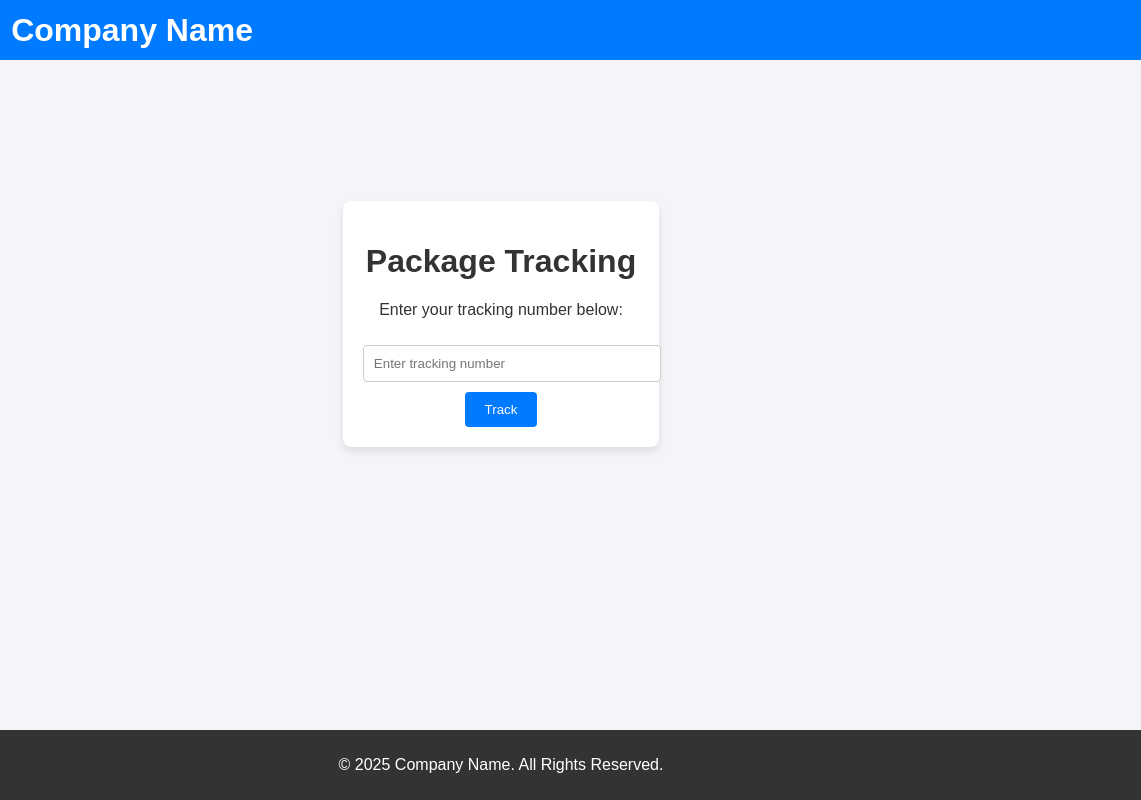
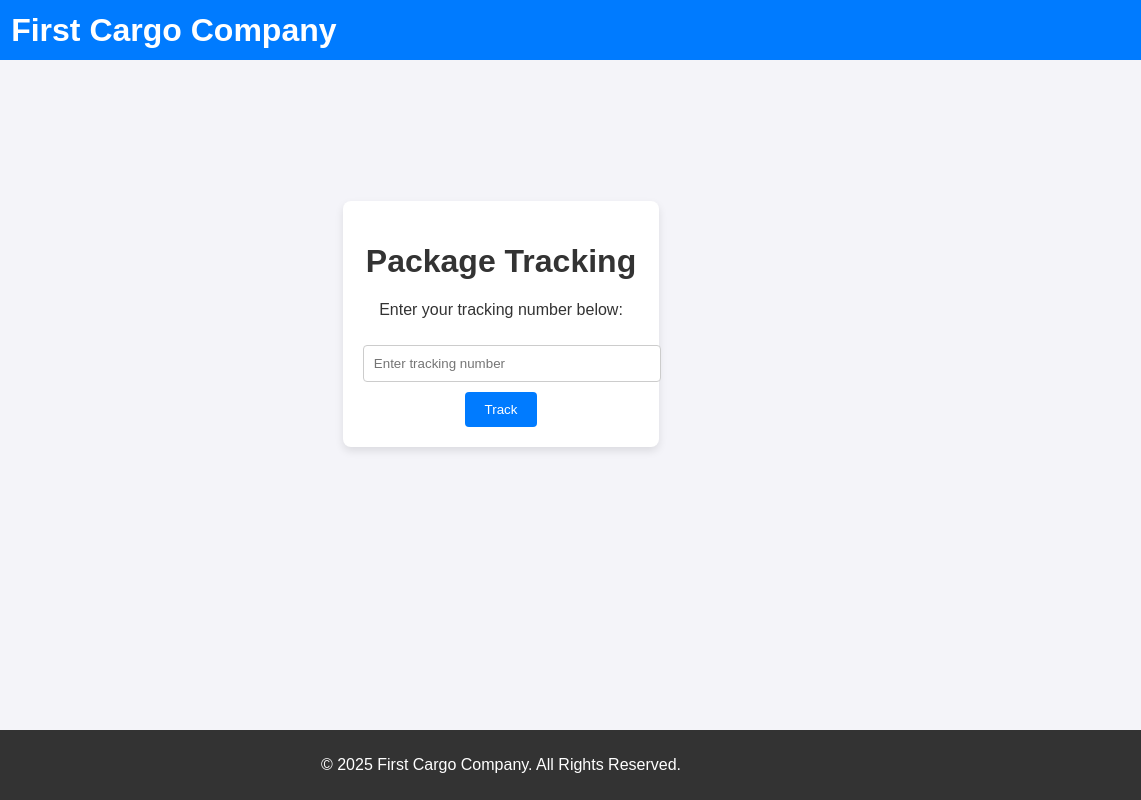
Before and after one commit to Buttgieg/FirstCargoCarriage, a plain HTML site: page index.html in a window 1280 px wide. Shown: the full height of the page, 139-1280 px from the left. Drawn offline with Linux system fonts and the light colour scheme; files whose address does not match are found by name.

Commit message:
Add files via upload

```diff
--- a/index.html
+++ b/index.html
@@ -122,10 +122,10 @@
 <body>
     <header>
         <img src="Images/Logo.png" alt="Logo">
-        <h1>Company Name</h1>
+        <h1>First Cargo Company</h1>
     </header>
 
-    <div class="container">
+<div class="container">
         <h1>Package Tracking</h1>
         <p>Enter your tracking number below:</p>
         <input type="text" id="trackingNumber" placeholder="Enter tracking number">
@@ -164,7 +164,7 @@
     </div>
 
     <footer>
-        <p>&copy; 2025 Company Name. All Rights Reserved.</p>
+        <p>&copy; 2025 First Cargo Company. All Rights Reserved.</p>
     </footer>
 
     <script>
```
